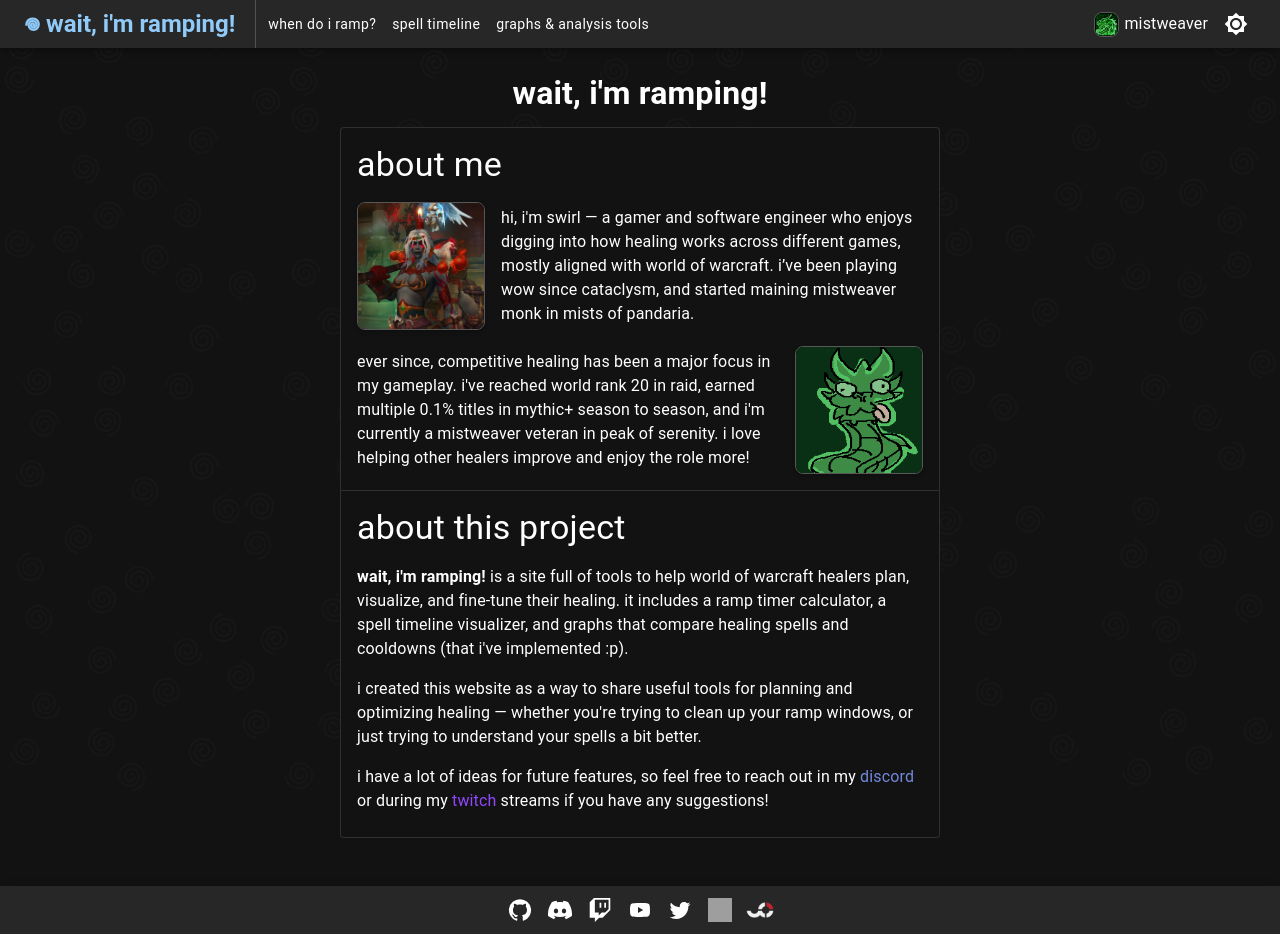
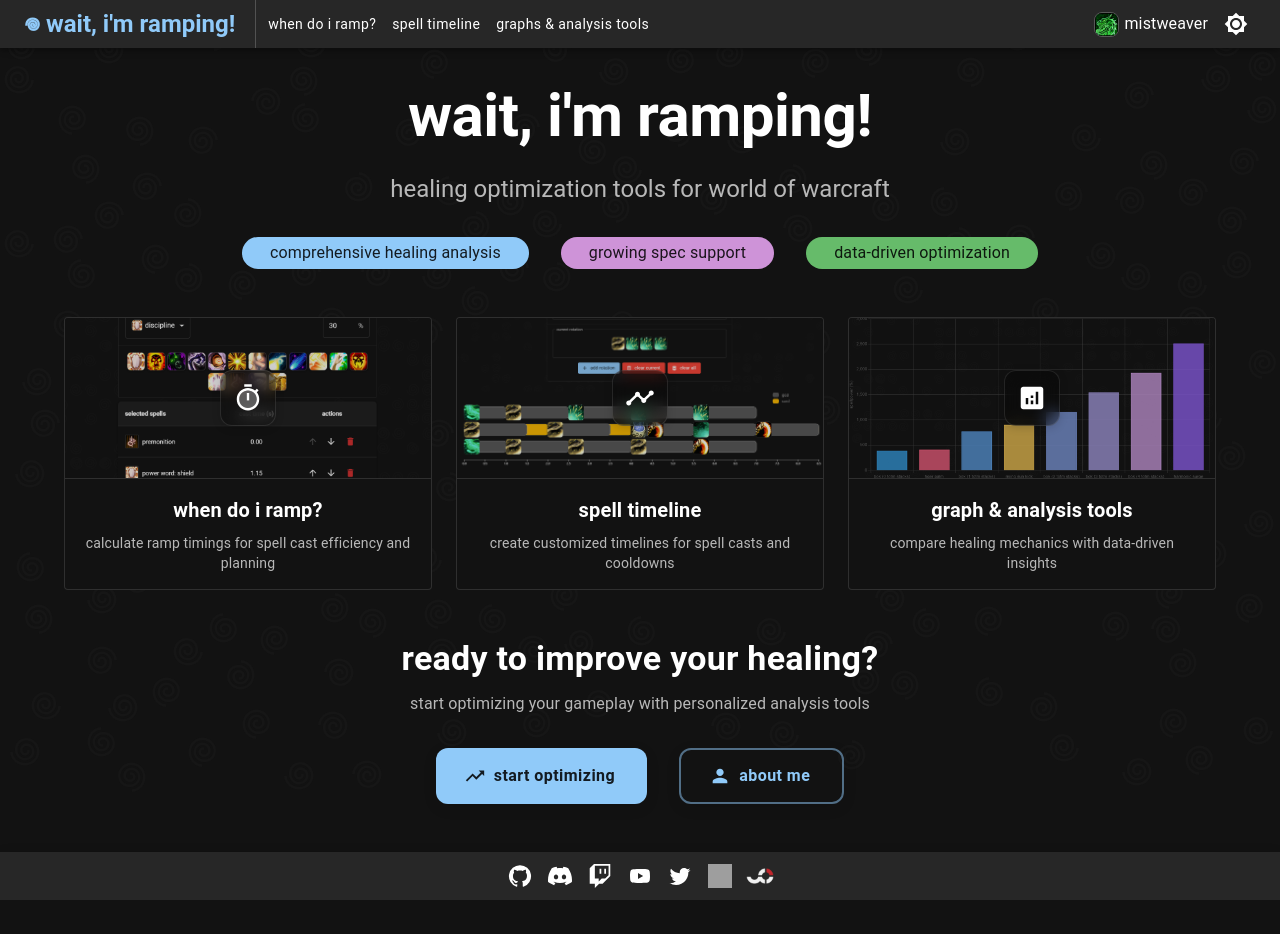
Before and after one commit to lolswirl/wait-im-ramping, a React (Create React App) app: page / in a window 1280 px wide. After the commit the page ends 900 px from the top, so only its background shows below. Built offline with nearby package versions, Linux system fonts and the light colour scheme; grey boxes are pictures that could not be loaded; the HTML template or start-up script is replaced by a standard one.

Commit message:
new homepage landing

```diff
--- a/src/pages/Home.tsx
+++ b/src/pages/Home.tsx
@@ -1,131 +1,242 @@
 import React from "react";
-import { Typography, Card, CardContent, Divider, Link, Stack, Box } from "@mui/material";
+import {
+    Typography,
+    Card,
+    CardContent,
+    CardActionArea,
+    Container,
+    Box,
+    Button,
+    Stack,
+    Chip
+} from "@mui/material";
+import { useNavigate } from "react-router-dom";
+import { Timeline, Analytics, TrendingUp, Person, TimerTwoTone } from "@mui/icons-material";
 import PageTitle from "../components/PageTitle/PageTitle.tsx";
 import { GetTitle } from "../util/stringManipulation.tsx";
-import swirlImg from "../assets/swirl.png";
-import mistweaverLogo from "../assets/mistweaver-bad.png";
+
+import wdirPreview from '../assets/previews/when-do-i-ramp.png';
+import spellTimelinePreview from '../assets/previews/timeline.png';
+import graphsPreview from '../assets/previews/harmonic-surge.png';
 
 const pageTitle = GetTitle("Wait, I'm Ramping!");
 
-const imageStyle: React.CSSProperties = {
-  width: 128,
-  height: 128,
-  borderRadius: "8px",
-  objectFit: "cover",
-  boxShadow: "0px 2px 4px rgba(0, 0, 0, 0.2)",
-  border: "1px solid #575757",
-  backgroundColor: "transparent",
-  transition: "transform 0.3s ease",
+const Home = () => {
+    const navigate = useNavigate();
+
+    const quickAccessPages = [
+        {
+            title: "When Do I Ramp?",
+            description: "Calculate ramp timings for spell cast efficiency and planning",
+            icon: <TimerTwoTone sx={{ fontSize: 30 }} />,
+            path: "/when-do-i-ramp",
+            preview: wdirPreview
+        },
+        {
+            title: "Spell Timeline",
+            description: "Create customized timelines for spell casts and cooldowns",
+            icon: <Timeline sx={{ fontSize: 30 }} />,
+            path: "/timeline",
+            preview: spellTimelinePreview
+        },
+        {
+            title: "Graph & Analysis Tools",
+            description: "Compare healing mechanics with data-driven insights",
+            icon: <Analytics sx={{ fontSize: 30 }} />,
+            path: "/graphs",
+            preview: graphsPreview
+        }
+    ];
+
+    const customButtonStyles = {
+        borderRadius: 3,
+        px: 4,
+        py: 1.5,
+        fontWeight: 600,
+        textTransform: 'none',
+        fontSize: '1rem',
+        boxShadow: '0 4px 14px 0 rgba(0,0,0,0.1)',
+        '&:hover': {
+            transform: 'translateY(-2px)',
+            boxShadow: '0 6px 20px 0 rgba(0,0,0,0.15)',
+        }
     };
 
-const About = () => {
+    const outlineButtonStyles = {
+        ...customButtonStyles,
+        borderWidth: 2,
+        '&:hover': {
+            ...customButtonStyles['&:hover'],
+            borderWidth: 2,
+        }
+    };
 
     return (
-    <div style={{ display: "flex", flexDirection: "column", alignItems: "center", gap: "10px" }}>
+        <Container maxWidth="lg" sx={{ mt: 4, mb: 6 }}>
             <PageTitle title={pageTitle} />
-      <h1 style={{ marginBottom: "0px" }}>{pageTitle}</h1>
 
+            <Box sx={{ textAlign: 'center', mb: 6 }}>
+                <Typography variant="h2" component="h1" gutterBottom sx={{ fontWeight: 'bold' }}>
+                    {pageTitle}
+                </Typography>
+                <Typography variant="h5" color="text.secondary" sx={{ mb: 4, maxWidth: 600, mx: 'auto' }}>
+                    {GetTitle("Healing optimization tools for World of Warcraft")}
+                </Typography>
+                <Stack direction="row" spacing={2} justifyContent="center" sx={{ flexWrap: 'wrap', gap: 2 }}>
+                    <Chip
+                        label={GetTitle("Comprehensive Healing Analysis")}
+                        color="primary"
+                        size="medium"
+                        sx={{ fontSize: '1rem', px: 2, py: 1 }}
+                    />
+                    <Chip
+                        label={GetTitle("Growing Spec Support")}
+                        color="secondary"
+                        size="medium"
+                        sx={{ fontSize: '1rem', px: 2, py: 1 }}
+                    />
+                    <Chip
+                        label={GetTitle("Data-Driven Optimization")}
+                        color="success"
+                        size="medium"
+                        sx={{ fontSize: '1rem', px: 2, py: 1 }}
+                    />
+                </Stack>
+            </Box>
+
+            <Box sx={{ mb: 6, display: 'flex', justifyContent: 'center' }}>
+                <Box sx={{
+                    display: 'grid',
+                    gridTemplateColumns: 'repeat(3, 1fr)',
+                    gap: 3,
+                    width: '100%',
+                    maxWidth: 1200,
+                    '@media (max-width: 900px)': {
+                        gridTemplateColumns: '1fr',
+                        maxWidth: 400
+                    },
+                    '@media (max-width: 600px)': {
+                        gridTemplateColumns: '1fr',
+                        maxWidth: '100%'
+                    }
+                }}>
+                    {quickAccessPages.map((tool, index) => (
                         <Card
+                            key={index}
                             variant="outlined"
                             sx={{
-          maxWidth: 600,
-          width: { xs: "90%", sm: "90%", md: "100%" },
-          mx: "auto",
-          mb: { xs: 4, sm: 6 },
-          boxSizing: "border-box",
+                                height: '100%',
+                                display: 'flex',
+                                flexDirection: 'column',
+                                transition: 'all 0.3s ease',
+                                '&:hover': {
+                                    transform: 'translateY(-4px)',
+                                    boxShadow: 6,
+                                    borderColor: 'primary.main'
+                                }
                             }}
                         >
-        <CardContent>
-          <Stack spacing={2}>
-            <Typography variant="h4" gutterBottom align="left">
-              about me
-            </Typography>
-            <Stack direction="row" alignItems="center" spacing={2}>
+                            <CardActionArea
+                                onClick={() => navigate(tool.path)}
+                                sx={{
+                                    height: '100%',
+                                    display: 'flex',
+                                    flexDirection: 'column',
+                                    alignItems: 'stretch'
+                                }}
+                            >
                                 <Box
-                component="img"
-                src={swirlImg}
-                alt="swirl"
-                sx={imageStyle}
-                onMouseOver={e => (e.currentTarget.style.transform = "scale(1.1)")}
-                onMouseOut={e => (e.currentTarget.style.transform = "scale(1)")}
-              />
-              <Typography variant="body1" paragraph align="left" sx={{ mb: 0 }}>
-                hi, i'm swirl — a gamer and software engineer who enjoys digging into how healing{" "}
-                works across different games, mostly aligned with world of warcraft.{" "}
-                i’ve been playing wow since cataclysm, and started maining mistweaver monk{" "}
-                in mists of pandaria.
-              </Typography>
-            </Stack>
-            <Stack direction="row" alignItems="center" spacing={2}>
-              <Typography variant="body1" paragraph align="left" sx={{ mb: 0 }}>
-                ever since, competitive healing has been a major focus in my gameplay.{" "}
-                i've reached world rank 20 in raid, earned multiple 0.1% titles in mythic+{" "}
-                season to season, and i'm currently a mistweaver veteran in peak of serenity.{" "}
-                i love helping other healers improve and enjoy the role more!
-              </Typography>
+                                    sx={{
+                                        height: 160,
+                                        position: 'relative',
+                                        overflow: 'hidden',
+                                        display: 'flex',
+                                        alignItems: 'center',
+                                        justifyContent: 'center'
+                                    }}
+                                >
                                     <Box
-                component="img"
-                src={mistweaverLogo}
-                alt="mistweaver"
-                sx={imageStyle}
-                onMouseOver={e => (e.currentTarget.style.transform = "scale(1.1)")}
-                onMouseOut={e => (e.currentTarget.style.transform = "scale(1)")}
-              />
-            </Stack>
-            <Divider
                                         sx={{
-                position: "relative",
-                left: "50%",
-                right: "50%",
-                width: "calc(100% + 32px)",
-                transform: "translateX(-50%)",
-                my: 2,
-                mx: 0,
+                                            position: 'absolute',
+                                            top: 0,
+                                            left: 0,
+                                            width: '100%',
+                                            height: '100%',
+                                            backgroundImage: `url(${tool.preview})`,
+                                            backgroundSize: 'cover',
+                                            backgroundPosition: 'center',
+                                            opacity: 0.8,
+                                            filter: 'blur(0.5px)'
                                         }}
                                     />
-            <Typography variant="h4" gutterBottom align="left">
-              about this project
+
+                                    <Box sx={{
+                                        position: 'relative',
+                                        zIndex: 1,
+                                        color: 'white',
+                                        backgroundColor: 'rgba(0, 0, 0, 0.3)',
+                                        backdropFilter: 'blur(8px)',
+                                        px: 1.5,
+                                        py: 1.5,
+                                        borderRadius: 3,
+                                        boxShadow: '0 2px 8px rgba(0,0,0,0.15)',
+                                        border: '1px solid rgba(255,255,255,0.1)',
+                                        display: 'flex',
+                                        alignItems: 'center',
+                                        justifyContent: 'center'
+                                    }}>
+                                        {tool.icon}
+                                    </Box>
+                                </Box>
+                                <Box sx={{
+                                    height: 0.001,
+                                    backgroundColor: 'divider',
+                                    width: '100%'
+                                }} />
+                                <CardContent sx={{ flexGrow: 1 }}>
+                                    <Typography variant="h6" gutterBottom sx={{ fontWeight: 'bold' }}>
+                                        {GetTitle(tool.title)}
                                     </Typography>
-            <Typography variant="body1" paragraph align="left">
-              <b>wait, i'm ramping!</b>{" "}
-              is a site full of tools to help world of warcraft healers plan, visualize, and{" "}
-              fine-tune their healing. it includes a ramp timer calculator, a spell timeline{" "}
-              visualizer, and graphs that compare healing spells and cooldowns (that i've implemented :p).
+                                    <Typography variant="body2" color="text.secondary">
+                                        {GetTitle(tool.description)}
                                     </Typography>
-            <Typography variant="body1" paragraph align="left">
-              i created this website as a way to share useful tools for planning and optimizing{" "}
-              healing — whether you're trying to clean up your ramp windows, or just trying to{" "}
-              understand your spells a bit better.
+                                </CardContent>
+                            </CardActionArea>
+                        </Card>
+                    ))}
+                </Box>
+            </Box>
+
+            <Box sx={{ textAlign: 'center', mt: 6, mb: 6 }}>
+                <Typography variant="h4" gutterBottom sx={{ fontWeight: 'bold' }}>
+                    {GetTitle("Ready to improve your healing?")}
                 </Typography>
-            <Typography variant="body1" paragraph align="left">
-              i have a lot of ideas for future features,{" "}
-              so feel free to reach out in my{" "}
-              <Link
-                href="https://discord.gg/ZU5rhXtbNd"
-                target="_blank"
-                rel="noopener noreferrer"
-                color="#7289da"
-                underline="hover"
+                <Typography variant="body1" color="text.secondary" sx={{ mb: 4 }}>
+                    {GetTitle("Start optimizing your gameplay with personalized analysis tools")}
+                </Typography>
+                <Stack direction="row" spacing={2} justifyContent="center" sx={{ flexWrap: 'wrap', gap: 2 }}>
+                    <Button
+                        variant="contained"
+                        size="large"
+                        onClick={() => navigate('/graphs')}
+                        startIcon={<TrendingUp />}
+                        sx={customButtonStyles}
                     >
-                discord
-              </Link>{" "}
-              or during my{" "}
-              <Link
-                href="https://www.twitch.tv/lolswirl"
-                target="_blank"
-                rel="noopener noreferrer"
-                color="#9147ff"
-                underline="hover"
+                        {GetTitle("Start Optimizing")}
+                    </Button>
+                    <Button
+                        variant="outlined"
+                        size="large"
+                        onClick={() => navigate('/about')}
+                        startIcon={<Person />}
+                        sx={outlineButtonStyles}
                     >
-                twitch
-              </Link>{" "}
-              streams if you have any suggestions!
-            </Typography>
+                        {GetTitle("About Me")}
+                    </Button>
                 </Stack>
-        </CardContent>
-      </Card>
-    </div>
+            </Box>
+        </Container>
     );
 };
 
-export default About;
+export default Home;
```
Lines whose indentation alone changed are shown as unchanged.
